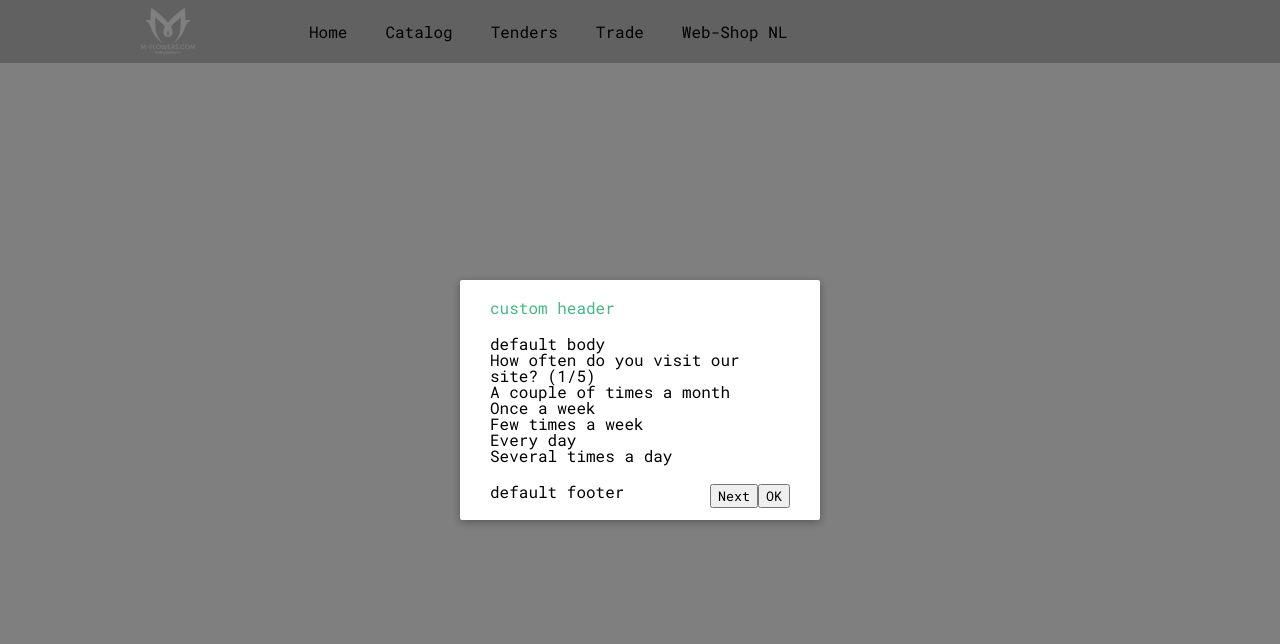
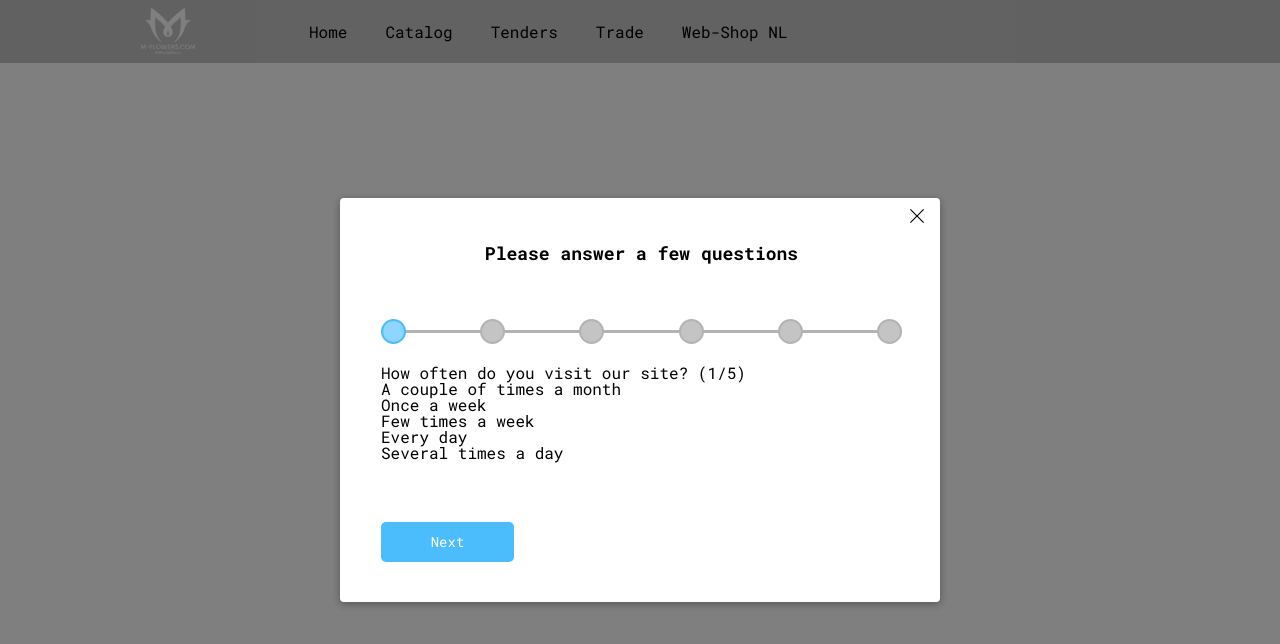
Before and after one commit to Vladimir199406/Vue2OptionsApiJsonServer-testRepoForMe, a Vue app: page / in a window 1280 px wide. Shown: the top 644 px of the page. Built offline with nearby package versions, Linux system fonts and the light colour scheme; data requests are answered from the project's data file.

Commit message:
3-primary-visual

```diff
--- a/src/assets/styles/classes.scss
+++ b/src/assets/styles/classes.scss
@@ -0,0 +1,8 @@
+.modal-header-default {
+    color: #000;
+    font-weight: 700;
+    font-size: 18px;
+    line-height: 30px;
+    text-align: center;
+    margin-bottom: 51px;
+}
--- a/src/assets/styles/global.scss
+++ b/src/assets/styles/global.scss
@@ -47,6 +47,11 @@ table {
 	border-spacing: $zeroDefault;
 }
 
+//buttons
+button {
+	cursor: pointer;
+}
+
 
 // fonts
 * {
--- a/src/assets/styles/variables.scss
+++ b/src/assets/styles/variables.scss
@@ -1,5 +1,6 @@
 //box sizes
 $inputFieldDefault: 18px;
+$progressItemSize: 21px;
 
 //paddings && margins
 $zeroDefault: 0;
@@ -12,4 +13,6 @@ $blackDefault: #000;
 $backgroundMain: #C4C4C4;
 $inputBackgroundDefault: #E6E6E6;
 $borderBackgroundDefault: #B3B3B3;
+$progressBarPoint: #8cd6ff;
+$progressBarPointBorder: #4bbbfa;
 $buttonBackgroundDefault: #4BBDFD;
--- a/src/components/ModalWindow.vue
+++ b/src/components/ModalWindow.vue
@@ -3,53 +3,60 @@
     <div class="modal-mask">
       <div class="modal-wrapper">
         <div class="modal-container">
-          <div class="modal-header">
-            <slot name="header"> default header </slot>
-          </div>
-
+          <button class="modal-container__button" @click="$emit('close')">
+            <img
+              class="modal-container__button--img"
+              src="@/assets/images/close.svg"
+              alt="close"
+            />
+          </button>
+          <section
+            class="modal-header-default modal-container__body-wrapper"
+            v-if="isLoading"
+          >
+            Please wait.
+          </section>
+          <section class="modal-container__body-wrapper" v-else>
             <div class="modal-body">
-            <slot name="body"> default body </slot>
-            <ul>
-              <li v-for="(question, index) of questions" :key="question.id">
-                <div v-if="index === questionCounter">
-                  {{ question.name }} ({{ index + 1 }}/{{
-                    question.totalQuestions
-                  }})
-                  <div>
-                    <ul>
-                      <li
-                        v-for="(
-                          questionAnswer, questionIndex
-                        ) of question.answers"
-                        :key="question.answers[questionIndex]"
-                      >
-                        {{ questionAnswer }}
-                      </li>
+              <h3 class="modal-body__modal-header modal-header-default">
+                Please answer a few questions
+              </h3>
+              <progress-bar
+                :steps="questions.length"
+                :questionCounter="questionCounter"
+              />
+              <ul class="modal-body__list">
+                <!--Questions below-->
+                <question
+                  v-for="(question, index) in questions"
+                  :key="question.id"
+                  :name="question.name"
+                  :totalQuestions="question.totalQuestions"
+                  :index="index"
+                  :questionCounter="questionCounter"
+                  :answers="question.answers"
+                />
               </ul>
             </div>
-                </div>
-                <div></div>
-                <div></div>
-                <div></div>
-              </li>
-            </ul>
-          </div>
-
             <div class="modal-footer">
-            <slot name="footer">
-              default footer
-              <button class="modal-default-button" @click="$emit('close')">
-                OK
-              </button>
+              <div class="footer">
                 <button
                   v-if="questionCounter !== questions.length - 1"
-                class="modal-default-button"
+                  class="footer__modal-default-button-next"
                   @click="nextQuestion"
                 >
                   Next
                 </button>
-            </slot>
+                <button
+                  v-else
+                  class="footer__modal-default-button-next"
+                  @click.prevent="submitForm"
+                >
+                  Submit
+                </button>
               </div>
+            </div>
+          </section>
         </div>
       </div>
     </div>
@@ -58,18 +65,23 @@
 
 <script>
 import axios from "axios";
+import Question from "./Question.vue";
+import ProgressBar from "./ProgressBar.vue";
 
 export default {
   name: "ModalWindow",
-  props: {
-    msg: String,
+  components: {
+    Question,
+    ProgressBar,
   },
   data() {
     return {
       questions: [],
       questionCounter: 0,
+      isLoading: true,
     };
   },
+  props: ["showModal"],
   async created() {
     try {
       const res = await axios.get("http://localhost:3001/questions");
@@ -79,11 +91,13 @@ export default {
       console.log(error);
     }
   },
+  mounted() {
+    this.isLoading = false;
+  },
   methods: {
     nextQuestion() {
       console.log("dsfsdfsd");
       this.questionCounter = this.questionCounter + 1;
-      //console.log(this.questionCounter);
     },
   },
 };
@@ -91,56 +105,72 @@ export default {
 
 <!-- Add "scoped" attribute to limit CSS to this component only -->
 <style lang="scss">
+@import "@/assets/styles/variables";
+
+// modal visual
 .modal-mask {
-  position: fixed;
-  z-index: 9998;
-  top: 0;
-  left: 0;
-  width: 100%;
-  height: 100%;
   background-color: rgba(0, 0, 0, 0.5);
   display: table;
+  height: 100%;
+  left: 0;
+  position: fixed;
+  top: 0;
   transition: opacity 0.3s ease;
-}
+  width: 100%;
+  z-index: 9998;
 
   .modal-wrapper {
     display: table-cell;
     vertical-align: middle;
+    .modal-container {
+      background-color: #fff;
+      border-radius: 4px;
+      box-shadow: 0 2px 8px rgba(0, 0, 0, 0.33);
+      font-family: Helvetica, Arial, sans-serif;
+      margin: 0px auto;
+      max-width: 600px;
+      min-height: 404px;
+      position: relative;
+      transition: all 0.3s ease;
+      &__button {
+        background: none;
+        border: none;
+        position: absolute;
+        right: 0;
+        &--img {
+          height: 14px;
+          padding: 10px;
         }
-
-.modal-container {
-  width: 300px;
-  margin: 0px auto;
-  padding: 20px 30px;
-  background-color: #fff;
-  border-radius: 2px;
-  box-shadow: 0 2px 8px rgba(0, 0, 0, 0.33);
-  transition: all 0.3s ease;
-  font-family: Helvetica, Arial, sans-serif;
       }
-
-.modal-header h3 {
-  margin-top: 0;
-  color: #42b983;
-}
-
+      &__body-wrapper {
+        padding: 20px 38px 20px 41px;
         .modal-body {
           margin: 20px 0;
         }
-
-.modal-default-button {
-  float: right;
+        .modal-footer {
+          .footer {
+            &__modal-default-button-next {
+              background-color: $buttonBackgroundDefault;
+              border-radius: 5px;
+              border: none;
+              bottom: 40px;
+              color: #fff;
+              font-size: 14px;
+              height: 40px;
+              left: 41px;
+              line-height: 18px;
+              position: absolute;
+              text-align: center;
+              width: 133px;
+            }
+          }
+        }
+      }
+    }
+  }
 }
 
-/*
- * The following styles are auto-applied to elements with
- * transition="modal" when their visibility is toggled
- * by Vue.js.
- *
- * You can easily play with the modal transition by editing
- * these styles.
- */
-
+// transition styles
 .modal-enter {
   opacity: 0;
 }
--- /dev/null
+++ b/src/components/ProgressBar.vue
@@ -0,0 +1,62 @@
+<template>
+  <div class="progress-bar-wrapper">
+    <div
+      class="progress-bar-wrapper__progress-bar"
+      :style="`width: ${(questionCounter / (steps - 1)) * 100}%`"
+    ></div>
+    <div
+      class="progress-bar-wrapper__item"
+      v-for="(step, index) in steps"
+      :key="step.id"
+      :class="{
+        'progress-bar-wrapper__item--completed':
+          questionCounter === index || questionCounter > index,
+      }"
+    ></div>
+  </div>
+</template>
+
+<script>
+export default {
+  name: "ProgressBar",
+  props: ["steps", "questionCounter"],
+};
+</script>
+
+<style scoped lang="scss">
+@import "@/assets/styles/variables.scss";
+.progress-bar-wrapper {
+  margin-bottom: 21px;
+  display: flex;
+  align-items: center;
+  justify-content: space-between;
+  position: relative;
+  &::before {
+    content: "";
+    width: 100%;
+    height: 3px;
+    background-color: $borderBackgroundDefault;
+    position: absolute;
+    z-index: 1;
+  }
+  &__progress-bar {
+    width: 0;
+    height: 3px;
+    background-color: $progressBarPointBorder;
+    position: absolute;
+    z-index: 2;
+  }
+  &__item {
+    width: $progressItemSize;
+    height: $progressItemSize;
+    border-radius: 50%;
+    background: $backgroundMain;
+    border: 2px solid $borderBackgroundDefault;
+    z-index: 3;
+    &--completed {
+      background: $progressBarPoint;
+      border: 2px solid $progressBarPointBorder;
+    }
+  }
+}
+</style>
--- /dev/null
+++ b/src/components/Question.vue
@@ -0,0 +1,24 @@
+<template>
+  <div v-if="index === questionCounter">
+    {{ name }} ({{ index + 1 }}/{{ totalQuestions }})
+    <div>
+      <ul>
+        <li
+          v-for="(questionAnswer, questionIndex) of answers"
+          :key="answers[questionIndex]"
+        >
+          {{ questionAnswer }}
+        </li>
+      </ul>
+    </div>
+  </div>
+</template>
+
+<script>
+export default {
+  name: "Question",
+  props: ["index", "questionCounter", "name", "totalQuestions", "answers"],
+};
+</script>
+
+<style></style>
--- a/src/views/Home.vue
+++ b/src/views/Home.vue
@@ -1,8 +1,6 @@
 <template>
   <div class="home">
-    <ModalWindow v-if="showModal" @close="showModal = false">
-      <h3 slot="header" class="header">custom header</h3>
-    </ModalWindow>
+    <ModalWindow v-if="showModal" @close="closeModal"></ModalWindow>
   </div>
 </template>
 
@@ -20,11 +18,13 @@ export default {
       showModal: true,
     };
   },
+  methods: {
+    closeModal() {
+      this.showModal = false;
+    },
+  },
 };
 </script>
 
 <style lang="scss">
-.header {
-  color: #42b983;
-}
 </style>
```
Also changed, not shown: src/assets/images/close.svg (added). Lines whose indentation alone changed are shown as unchanged.
